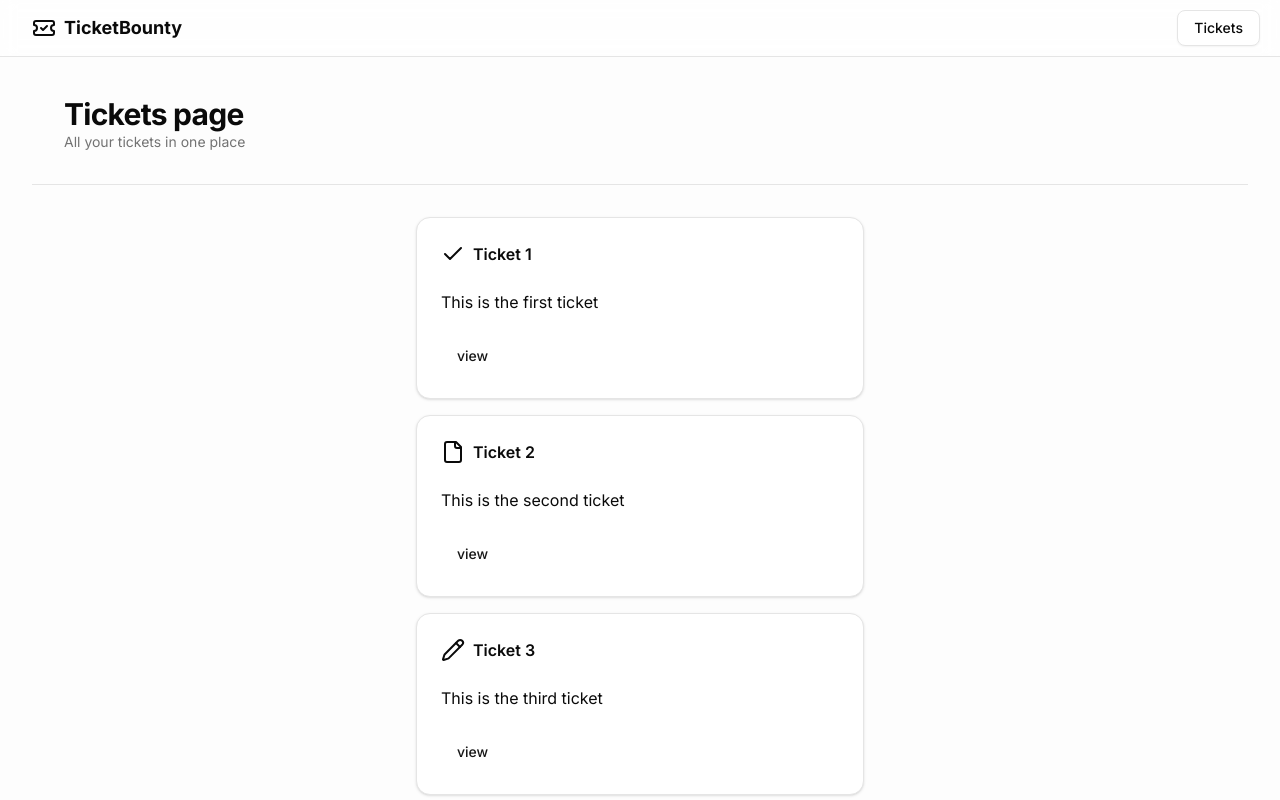
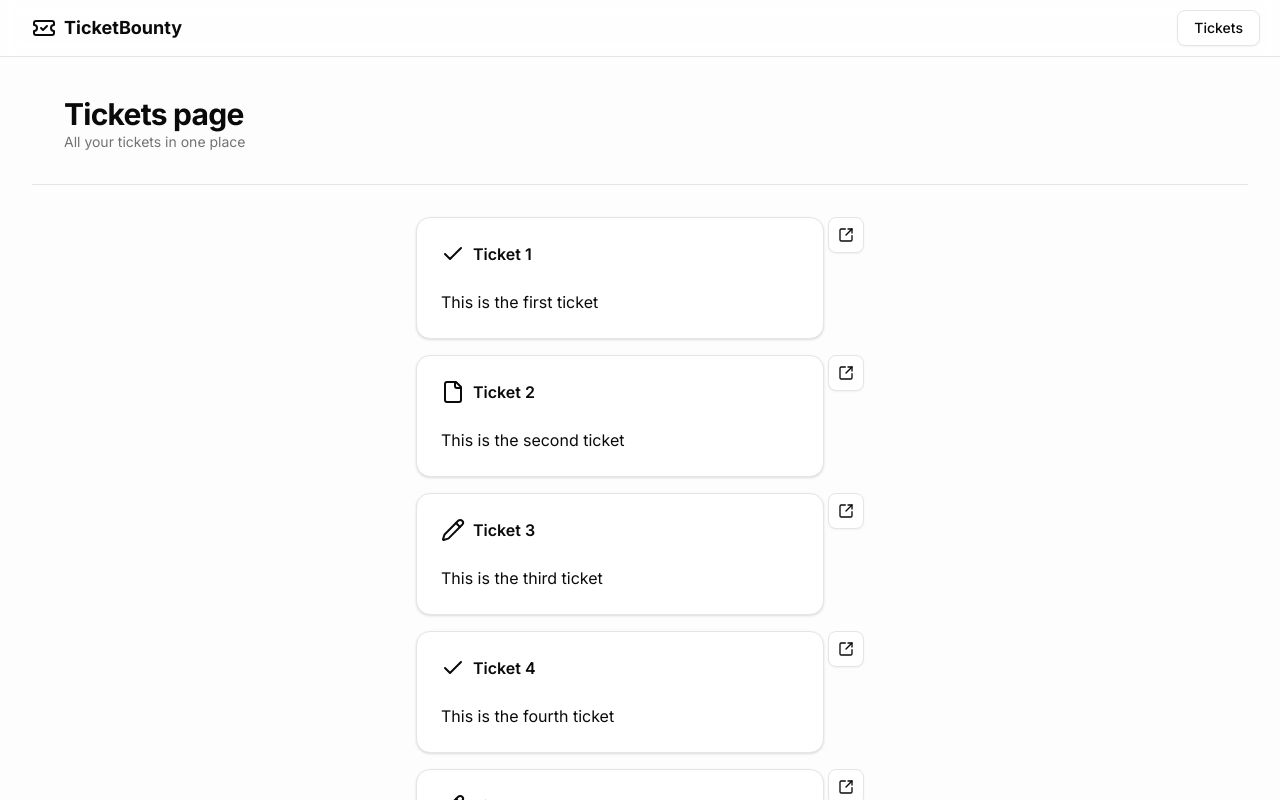
Before and after one commit to karthickeyan-dev/ticket-bounty, a Next.js app: page /tickets in a window 1280 px wide. Shown: the top 800 px of the page. Built offline with nearby package versions, Linux system fonts and the light colour scheme.

Commit message:
Refactor ticket display by creating TicketItem component and centralizing ticket icons

```diff
--- a/src/app/tickets/page.tsx
+++ b/src/app/tickets/page.tsx
@@ -1,22 +1,6 @@
 import { Heading } from "@/components/Heading";
-import { buttonVariants } from "@/components/ui/button";
-import {
-  Card,
-  CardContent,
-  CardFooter,
-  CardHeader,
-  CardTitle,
-} from "@/components/ui/card";
 import { initialTickets } from "@/data";
-import { ticketPath } from "@/paths";
-import { LucideCheck, LucideFile, LucidePencil } from "lucide-react";
-import Link from "next/link";
-
-const TICKET_ICONS = {
-  OPEN: <LucideFile />,
-  DONE: <LucideCheck />,
-  IN_PROGRESS: <LucidePencil />,
-};
+import { TicketItem } from "@/features/ticket/components/TicketItem";
 
 export default function TicketsPage() {
   return (
@@ -27,27 +11,7 @@ export default function TicketsPage() {
       />
       <div className="animate-fade-in-from-top flex flex-1 flex-col items-center gap-y-4">
         {initialTickets.map((ticket) => (
-          <Card key={ticket.id} className="w-full max-w-md">
-            <CardHeader>
-              <CardTitle className="flex items-center gap-x-2">
-                <span>{TICKET_ICONS[ticket.status]}</span>
-                <h3 className="truncate">{ticket.title}</h3>
-              </CardTitle>
-            </CardHeader>
-            <CardContent>
-              <span className="line-clamp-3 whitespace-break-spaces">
-                {ticket.content}
-              </span>
-            </CardContent>
-            <CardFooter>
-              <Link
-                href={ticketPath(ticket.id)}
-                className={buttonVariants({ variant: "link" })}
-              >
-                view
-              </Link>
-            </CardFooter>
-          </Card>
+          <TicketItem key={ticket.id} ticket={ticket} />
         ))}
       </div>
     </div>
--- /dev/null
+++ b/src/features/ticket/components/TicketItem.tsx
@@ -0,0 +1,52 @@
+import { Button, buttonVariants } from "@/components/ui/button";
+import {
+  Card,
+  CardContent,
+  CardFooter,
+  CardHeader,
+  CardTitle,
+} from "@/components/ui/card";
+import { TICKET_ICONS } from "@/features/ticket/constants";
+import { Ticket } from "@/features/ticket/types";
+import { ticketPath } from "@/paths";
+import { LucideSquareArrowOutUpRight } from "lucide-react";
+import Link from "next/link";
+
+type TicketItemProps = {
+  ticket: Ticket;
+};
+
+function TicketItem({ ticket }: TicketItemProps) {
+  function DetailButton() {
+    return (
+      <Button asChild variant="outline" size="icon">
+        <Link href={ticketPath(ticket.id)}>
+          <LucideSquareArrowOutUpRight />
+        </Link>
+      </Button>
+    );
+  }
+
+  return (
+    <div className="flex w-full max-w-md gap-1">
+      <Card key={ticket.id} className="w-full">
+        <CardHeader>
+          <CardTitle className="flex items-center gap-x-2">
+            <span>{TICKET_ICONS[ticket.status]}</span>
+            <h3 className="truncate">{ticket.title}</h3>
+          </CardTitle>
+        </CardHeader>
+        <CardContent>
+          <span className="line-clamp-3 whitespace-break-spaces">
+            {ticket.content}
+          </span>
+        </CardContent>
+      </Card>
+      <div className="flex flex-col gap-1">
+        <DetailButton />
+      </div>
+    </div>
+  );
+}
+
+export { TicketItem };
--- /dev/null
+++ b/src/features/ticket/constants.tsx
@@ -0,0 +1,7 @@
+import { LucideCheck, LucideFile, LucidePencil } from "lucide-react";
+
+export const TICKET_ICONS = {
+  OPEN: <LucideFile />,
+  DONE: <LucideCheck />,
+  IN_PROGRESS: <LucidePencil />,
+};
--- /dev/null
+++ b/src/features/ticket/types.ts
@@ -0,0 +1,8 @@
+export type TicketStatus = "OPEN" | "DONE" | "IN_PROGRESS";
+
+export type Ticket = {
+  id: number;
+  title: string;
+  content: string;
+  status: TicketStatus;
+};
```
